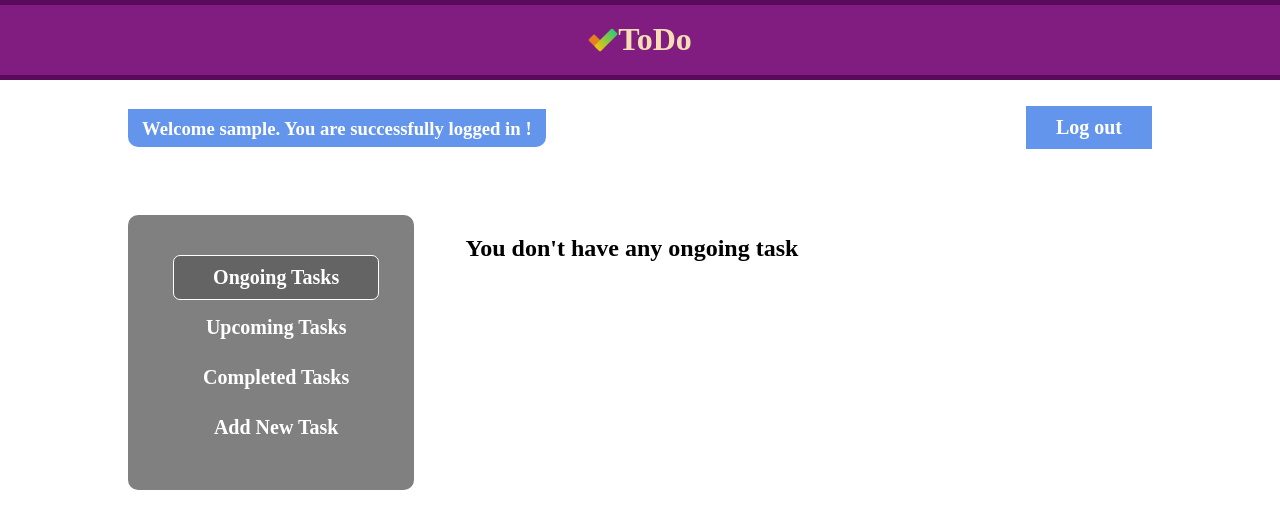
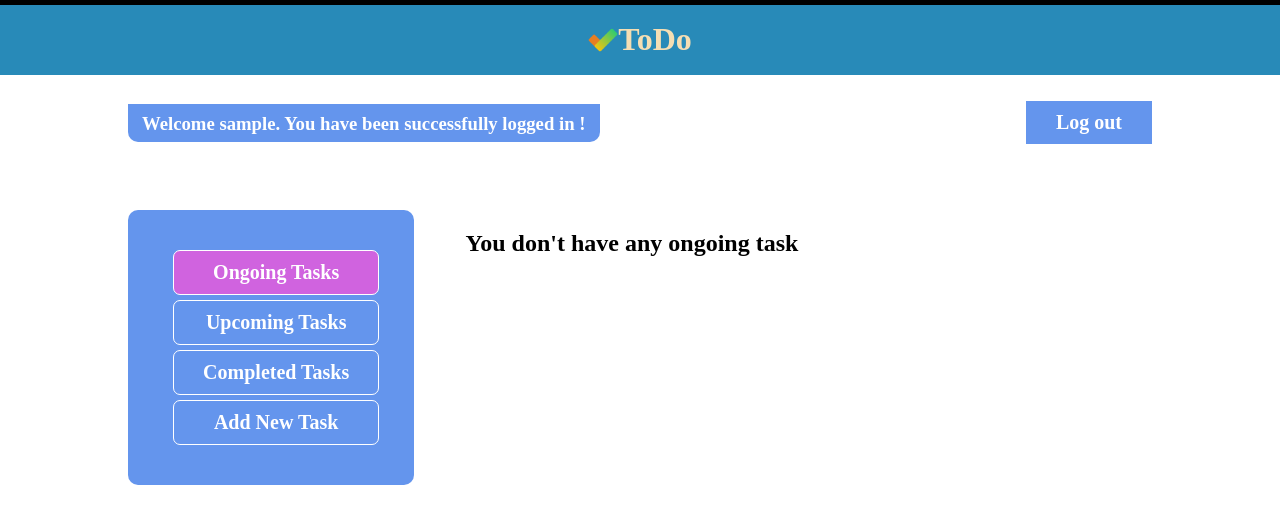
Before and after one commit to Rupesh-Gaikwad/To_Do_Application, a Django app: page /ongoing_tasks/ in a window 1280 px wide. Shown: the top 529 px of the page. Run offline with Django 3.2, Linux system fonts and the light colour scheme; the visitor is signed in with stand-in values (Sample User, id 1); data that the repository does not hold is empty.

Commit message:
schema problems solved

```diff
--- a/To_Do_Project/static/css/style.css
+++ b/To_Do_Project/static/css/style.css
@@ -5,14 +5,13 @@ body{
 
 
 .nav_bar {
-    background-color: rgb(129, 28, 129);
+    background-color: rgb(40, 138, 184);
     margin-top: 0px;
     padding: 10px 0px;
     text-align: center;
     color: wheat;
     height: 50px;
-    border-bottom: 5px solid rgb(90, 10, 90);
-    border-top: 5px solid rgb(90, 10, 90);
+    border-top: 5px solid rgb(0, 0, 0);
 
     display: flex;
     align-items: center;
--- a/To_Do_Project/static/css/tasks_template.css
+++ b/To_Do_Project/static/css/tasks_template.css
@@ -50,7 +50,7 @@ body{
 }
 
 .main .side_panel{
-    background-color: gray;
+    background-color: cornflowerblue;
     width: fit-content;
     height: fit-content;
     padding: 20px 30px 20px 0px;
@@ -74,7 +74,7 @@ li{
     padding: 10px 20px ;
     font-weight: 800;
     margin: 5px;
-    border: 1px solid gray;
+    border: 1px solid white;
     border-radius: 7px;
     text-align: center;
 
@@ -86,13 +86,13 @@ a{
 }
 
 #current{
-    background-color: rgb(100, 100, 100);
-    border: 1px solid white;
+    background-color: rgb(208, 99, 223);
+    border: 1px solid rgb(255, 255, 255);
 }
 
 li:hover{
-    background-color: rgb(100, 100, 100);
-    border: 1px solid white;
+    background-color: rgb(208, 99, 223);
+    border: 1px solid rgb(255, 255, 255);
 }
 
 form{
--- a/To_Do_Project/templates/to_do_App/completed_tasks.html
+++ b/To_Do_Project/templates/to_do_App/completed_tasks.html
@@ -24,8 +24,8 @@
                 {% for task in tasks%}
                 <tr>
                     <td>{{task.title}} - {{task.description}}</td>
-                    <td>{{task.task_starts_at}}</td>
-                    <td>{{task.task_ends_at}}</td>
+                    <td>{{task.task_starts_at|time:"H:i"}}</td>
+                    <td>{{task.task_ends_at|time:"H:i"}}</td>
                     <td id="delete_button"><a href="/delete_task/completed/{{task.id}}">Delete</a</td>
                 </tr>
                 {% endfor %}
--- a/To_Do_Project/templates/to_do_App/new_tasks.html
+++ b/To_Do_Project/templates/to_do_App/new_tasks.html
@@ -36,7 +36,6 @@
                     <label for="id_task_ends_at">Task ends at:</label>
                     <input type="time" name="task_ends_at" required="" id="id_task_ends_at" value="{{ends_at}}" >
                 </p>
-                <input type="hidden" name="username" value="{{user.username}}" >
                 <input type="submit" value="Update">
                 {% else %}
                 <p> <input type="text" name="title" placeholder="Task Title" maxlength="60" required="" id="id_title"></p>
@@ -49,7 +48,6 @@
                     <label for="id_task_ends_at">Task ends at:</label>
                     <input type="time" name="task_ends_at" required="" id="id_task_ends_at">
                 </p>
-                <input type="hidden" name="username" value="{{user.username}}" >
                 <input type="submit" value="submit">
                 {% endif %}
                 {% csrf_token %}
--- a/To_Do_Project/templates/to_do_App/ongoing_tasks.html
+++ b/To_Do_Project/templates/to_do_App/ongoing_tasks.html
@@ -24,8 +24,8 @@
                 {% for task in tasks%}
                 <tr>
                     <td>{{task.title}} - {{task.description}}</td>
-                    <td>{{task.task_starts_at}}</td>
-                    <td>{{task.task_ends_at}}</td>
+                    <td>{{task.task_starts_at|time:"H:i"}}</td>
+                    <td>{{task.task_ends_at|time:"H:i"}}</td>
                     <td id="delete_button"><a href="/delete_task/ongoing/{{task.id}}">Delete</a</td>
 
                 </tr>
--- a/To_Do_Project/templates/to_do_App/tasks_template.html
+++ b/To_Do_Project/templates/to_do_App/tasks_template.html
@@ -11,7 +11,7 @@
 <div class="head">
     <div class="user_name">
         {% if user.is_authenticated%}
-            <h3>Welcome {{user.username}}. You are successfully logged in !</h3>
+            <h3>Welcome {{user.username}}. You have been successfully logged in !</h3>
         {%else%}
             <h3>Sorry you are not logged in!</h3>
             <h2></h2>
--- a/To_Do_Project/templates/to_do_App/upcoming_tasks.html
+++ b/To_Do_Project/templates/to_do_App/upcoming_tasks.html
@@ -24,8 +24,8 @@
                 {% for task in tasks%}
                 <tr>
                     <td>{{task.title}} - {{task.description}}</td>
-                    <td>{{task.task_starts_at}}</td>
-                    <td>{{task.task_ends_at}}</td>
+                    <td>{{task.task_starts_at|time:"H:i"}}</td>
+                    <td>{{task.task_ends_at|time:"H:i"}}</td>
                     <td id="update_button"><a href="/update_task/{{task.id}}">Update</a></td>
                     <td id="delete_button"><a href="/delete_task/upcoming/{{task.id}}">Delete</a</td>
                    </tr>
--- a/To_Do_Project/to_do_App/forms.py
+++ b/To_Do_Project/to_do_App/forms.py
@@ -33,4 +33,4 @@ class LoginForm(forms.ModelForm):
 class TaskForm(forms.ModelForm):
     class Meta:
         model = Tasks
-        fields = ['username','title', 'description', 'task_starts_at', 'task_ends_at',]
+        fields = ['title', 'description', 'task_starts_at', 'task_ends_at']
--- a/To_Do_Project/to_do_App/models.py
+++ b/To_Do_Project/to_do_App/models.py
@@ -1,14 +1,17 @@
 from django.db import models
+from django.contrib.auth.models import User
+from django.db.models.deletion import CASCADE
 
 # Create your models here.
 class Tasks(models.Model):
-    username = models.CharField(max_length=50)
+    username = models.ForeignKey(User, on_delete=models.CASCADE, related_name="tasks_to_perform")
     title = models.CharField(max_length=60)
     description = models.CharField(max_length=500)
     created_at = models.DateTimeField(auto_now_add=True)
     updated_at = models.DateTimeField(auto_now=True)
     task_starts_at = models.TimeField()
     task_ends_at = models.TimeField()
+    #task_status = models.BooleanField(default=False)
 
     class Meta:
         verbose_name_plural = 'Tasks'
--- a/To_Do_Project/to_do_App/views.py
+++ b/To_Do_Project/to_do_App/views.py
@@ -44,30 +44,31 @@ def sign_up_view(request):
 
 @login_required
 def ongoing_tasks_view(request):
-    username = request.user.username
+    user = request.user
     #print(username)
     try:
-        tasks = Tasks.objects.filter(username=username, task_starts_at__lte=datetime.now().time(), task_ends_at__gt=datetime.now().time())
+        tasks = Tasks.objects.filter(username=user, task_starts_at__lte=datetime.now().time(), task_ends_at__gt=datetime.now().time())
     except Tasks.DoesNotExist:
         tasks = None
     return render(request, 'to_do_App/ongoing_tasks.html', {'tasks':tasks})
 
+
 @login_required
 def upcoming_tasks_view(request):
-    username = request.user.username
+    user = request.user
     #username = request.session.get('username')
     try:
-        tasks = Tasks.objects.filter(username=username, task_starts_at__gte=datetime.now().time())
+        tasks = Tasks.objects.filter(username=user, task_starts_at__gte=datetime.now().time())
     except Tasks.DoesNotExist:
         tasks = None
     return render(request, 'to_do_App/upcoming_tasks.html', {'tasks': tasks})
 
 @login_required
 def completed_tasks_view(request):
-    username = request.user.username
+    user = request.user
     #username = request.session.get('username')
     try:
-        tasks = Tasks.objects.filter(username=username).filter(task_ends_at__lte=datetime.now().time())
+        tasks = Tasks.objects.filter(username=user).filter(task_ends_at__lte=datetime.now().time())
     except Tasks.DoesNotExist:
         tasks = None
     return render(request, 'to_do_App/completed_tasks.html', context={'tasks':tasks})
@@ -80,15 +81,21 @@ def tasks_history_view(request):
 
 @login_required
 def new_tasks_view(request):
-    #username = request.session.get('username')
+    user = request.user
     if request.method=='POST':
+        print('I am in POST method')
         form = TaskForm(request.POST)
         if form.is_valid():
             #form.save(commit=False)
             #form.username = request.user.username
             #print(request.user.username)
-            form.save(commit=True)
+            partial_task = form.save(commit=False)
+            partial_task.username = user
+            full_task = partial_task
+            full_task.save()
             return render(request, 'to_do_App/new_tasks.html', context={'title': request.POST['title'],'added': True})
+        else:
+            return render(request, 'to_do_App/new_tasks.html', context={'title': 'Sorry form not submitted..','added': True})
     return render(request, 'to_do_App/new_tasks.html', {'added': False})
 
 @login_required
@@ -123,5 +130,7 @@ def update_task_view(request, id):
         current_task = Tasks.objects.get(id=id)
         task_to_update = TaskForm(request.POST, instance=current_task)
         if task_to_update.is_valid():
+            task_to_update.save(commit=False)
+            task_to_update.username = request.user
             task_to_update.save()
         return redirect('/upcoming_tasks/')
```
Also changed, not shown: To_Do_Project/to_do_App/migrations/0001_initial.py, To_Do_Project/to_do_App/migrations/0002_alter_tasks_username.py (added), To_Do_Project/to_do_App/migrations/0003_remove_tasks_task_status.py (added), To_Do_Project/to_do_App/migrations/0004_alter_tasks_username.py (added).
